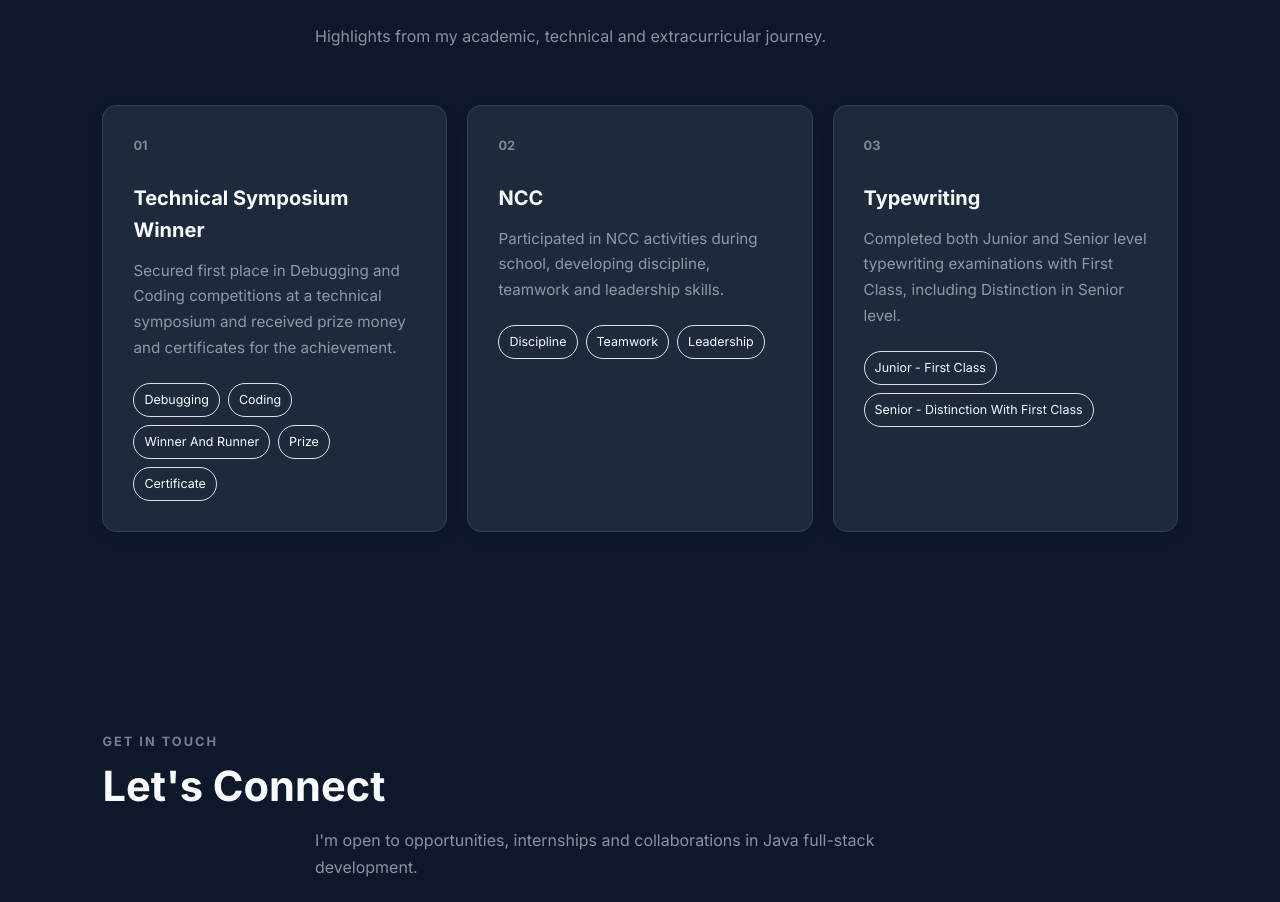
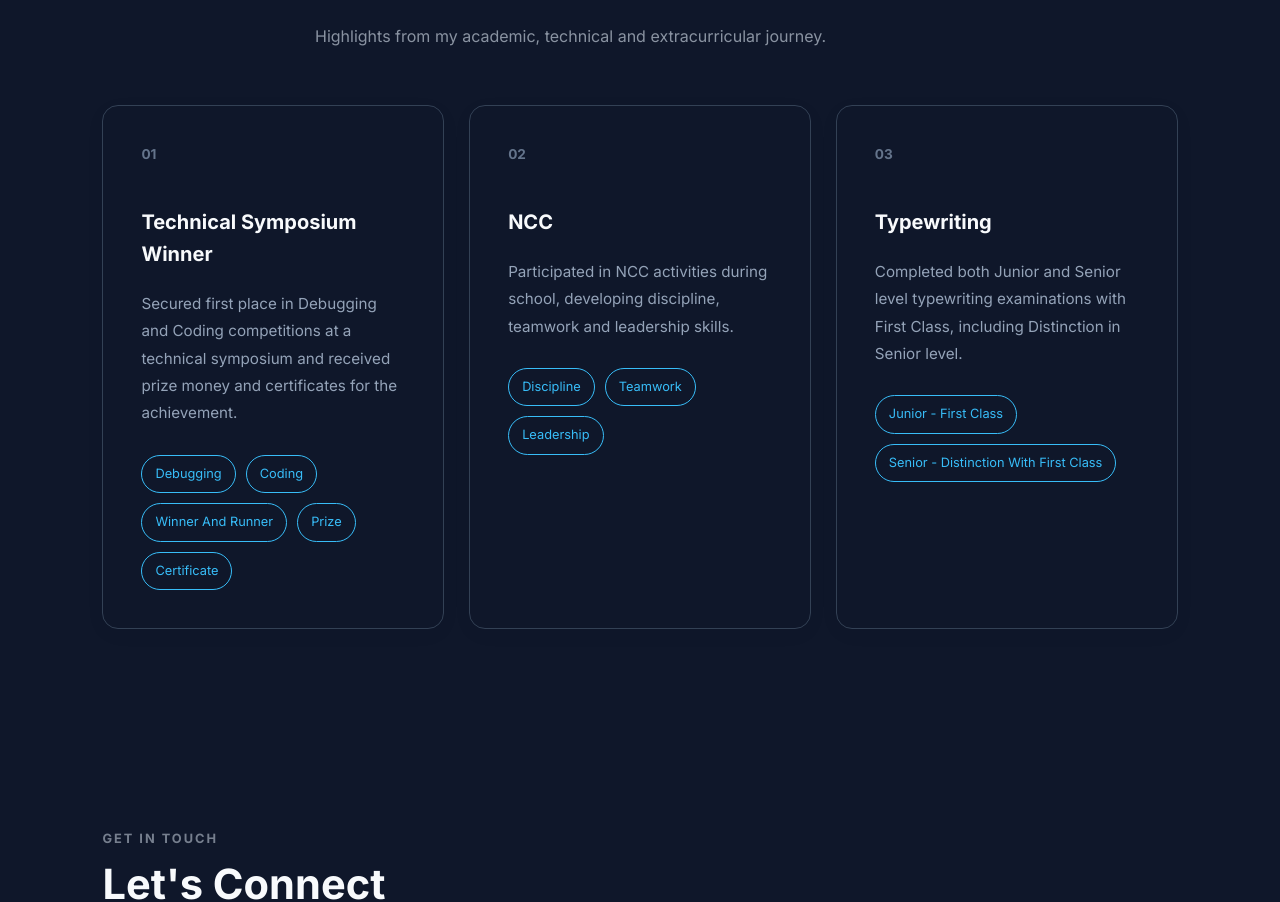
Before and after one commit to vignesh-builds/portfolio, a React (Vite) app in the folder frontend/: page / in a window 1280 px wide. Shown: the part 3676-4578 px from the top of the page. Built offline with nearby package versions, Linux system fonts and the light colour scheme.

Commit message:
Update Achievements.css

```diff
--- a/frontend/src/components/Achievements.css
+++ b/frontend/src/components/Achievements.css
@@ -1,5 +1,10 @@
+/* =========================
+   ACHIEVEMENTS
+========================= */
+
 .achievements {
   padding: 100px 8%;
+  background: #0F172A;
 }
 
 .achievements-container {
@@ -7,58 +12,169 @@
   margin: auto;
 }
 
+/* =========================
+   HEADING
+========================= */
+
+.achievements-heading {
+  margin-bottom: 50px;
+}
+
+.achievements-heading p {
+  margin: 0 0 12px;
+
+  color: #94A3B8;
+
+  font-size: 0.85rem;
+  font-weight: 700;
+  letter-spacing: 2px;
+  text-transform: uppercase;
+}
+
+.achievements-heading h2 {
+  margin: 0;
+
+  color: #F8FAFC;
+
+  font-size: 2.6rem;
+  line-height: 1.2;
+}
+
+/* =========================
+   DESCRIPTION
+========================= */
+
+.achievements-description {
+  margin: 0 auto 70px;
+
+  max-width: 850px;
+
+  color: #94A3B8;
+
+  font-size: 1.05rem;
+  line-height: 1.8;
+
+  text-align: center;
+}
+
+/* =========================
+   GRID
+========================= */
+
 .achievements-grid {
   display: grid;
   grid-template-columns: repeat(3, 1fr);
-  gap: 20px;
+  gap: 25px;
 }
 
+/* =========================
+   CARD
+========================= */
+
 .achievement-card {
-  padding: 30px;
+  padding: 38px;
+
+  background: #0F172A !important;
+
+  border: 1px solid #334155;
+  border-radius: 16px;
+
+  color: #F8FAFC;
 }
+
+/* =========================
+   NUMBER
+========================= */
 
 .achievement-number {
   display: block;
-  margin-bottom: 25px;
-  font-size: 0.8rem;
+
+  margin-bottom: 40px;
+
+  color: #64748B;
+
+  font-size: 0.85rem;
   font-weight: 700;
-  opacity: 0.45;
 }
 
+/* =========================
+   TITLE
+========================= */
+
 .achievement-card h3 {
-  margin: 0 0 12px;
+  margin: 0 0 20px;
+
+  color: #F8FAFC;
+
   font-size: 1.25rem;
 }
 
+/* =========================
+   TEXT
+========================= */
+
 .achievement-card p {
-  margin: 0;
-  line-height: 1.7;
+  margin: 0 0 28px;
+
+  color: #94A3B8;
+
   font-size: 0.95rem;
-  opacity: 0.65;
+  line-height: 1.8;
 }
+
+/* =========================
+   TAGS
+========================= */
 
 .achievement-tags {
   display: flex;
   flex-wrap: wrap;
-  gap: 8px;
-  margin-top: 22px;
+  gap: 10px;
 }
 
 .achievement-tags span {
-  padding: 6px 10px;
-  border: 1px solid #e1e1e1;
+  padding: 8px 13px;
+
+  background: transparent !important;
+
+  border: 1px solid #38BDF8;
   border-radius: 20px;
-  font-size: 0.78rem;
+
+  color: #38BDF8;
+
+  font-size: 0.8rem;
 }
 
+/* =========================
+   HOVER
+========================= */
+
+.achievement-card:hover {
+  border-color: #38BDF8;
+}
+
+/* =========================
+   MOBILE
+========================= */
+
 @media (max-width: 900px) {
+
   .achievements-grid {
     grid-template-columns: 1fr;
   }
 }
 
-@media (max-width: 768px) {
+@media (max-width: 600px) {
+
   .achievements {
     padding: 70px 5%;
   }
+
+  .achievements-heading h2 {
+    font-size: 2.2rem;
+  }
+
+  .achievements-description {
+    margin-bottom: 45px;
+  }
 }
```
